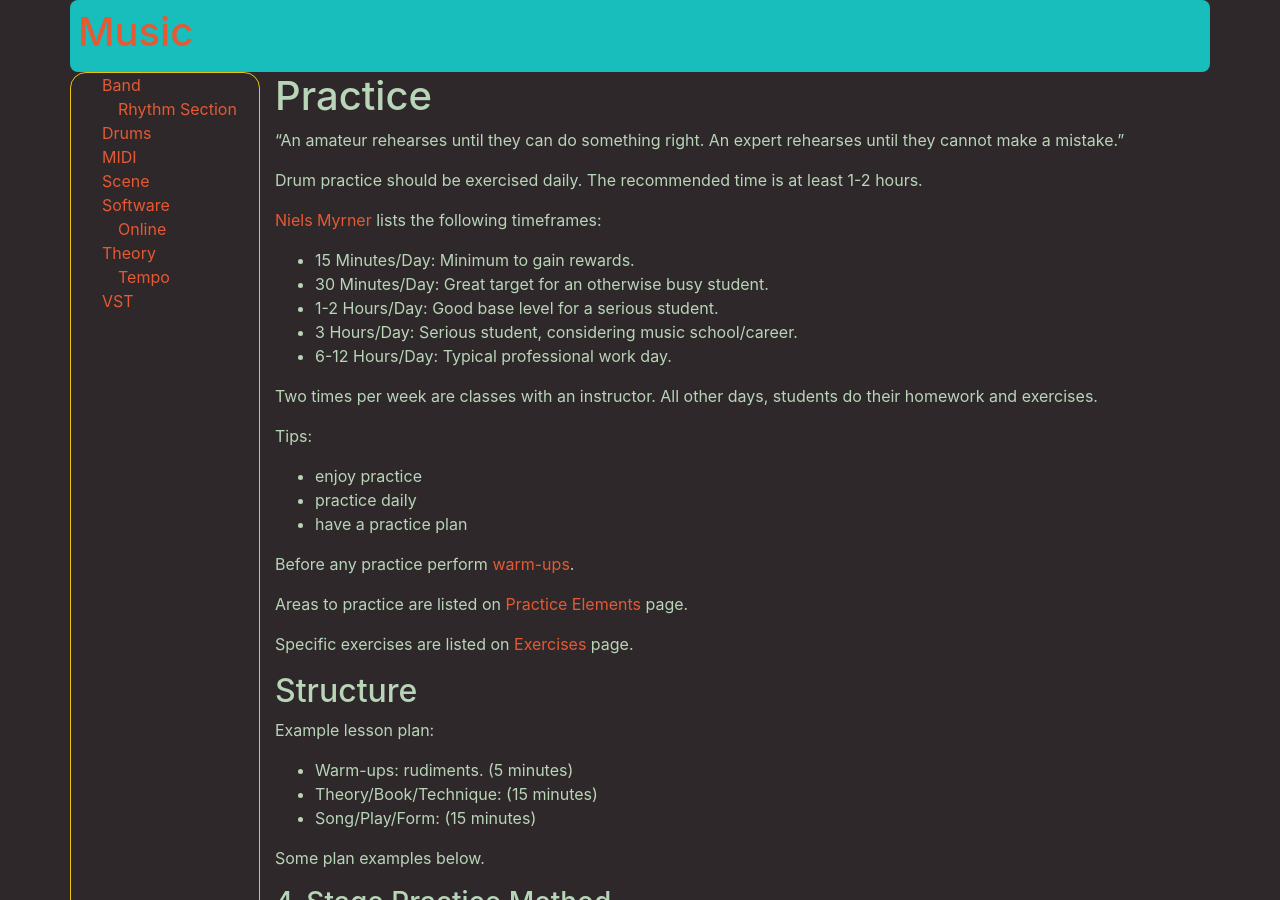
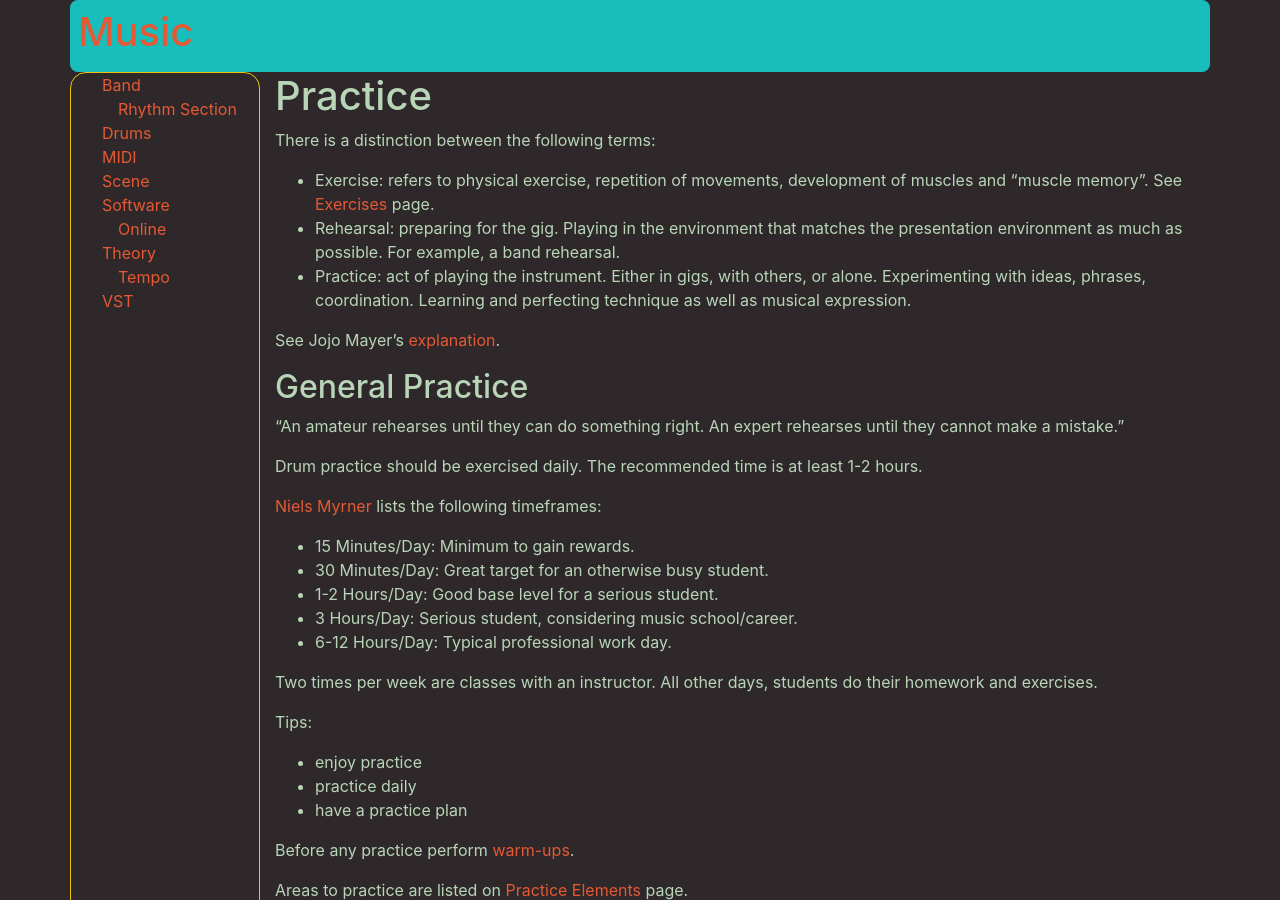
Before and after one commit to MisterY/music-site, a Jekyll site: the page built from drums/practice.md, in a window 1280 px wide and 900 px high. Built offline with Jekyll 4.4.1, drawn with Linux system fonts in a browser that asks for light colours; nearby versions of some CDN libraries; our own code applies the rules of GitHub Pages for plain Markdown files.

Commit message:
practice vs exercise

```diff
--- a/drums/practice.md
+++ b/drums/practice.md
@@ -1,4 +1,14 @@
 # Practice
+
+There is a distinction between the following terms:
+
+- Exercise: refers to physical exercise, repetition of movements, development of muscles and "muscle memory". See [Exercises](exercises.md) page.
+- Rehearsal: preparing for the gig. Playing in the environment that matches the presentation environment as much as possible. For example, a band rehearsal.
+- Practice: act of playing the instrument. Either in gigs, with others, or alone. Experimenting with ideas, phrases, coordination. Learning and perfecting technique as well as musical expression.
+
+See Jojo Mayer's [explanation](https://www.facebook.com/DougMeolaDrumSpot/videos/1694062487338952/).
+
+## General Practice
 
 > “An amateur rehearses until they can do something right. An expert rehearses until they cannot make a mistake.”
 
```
